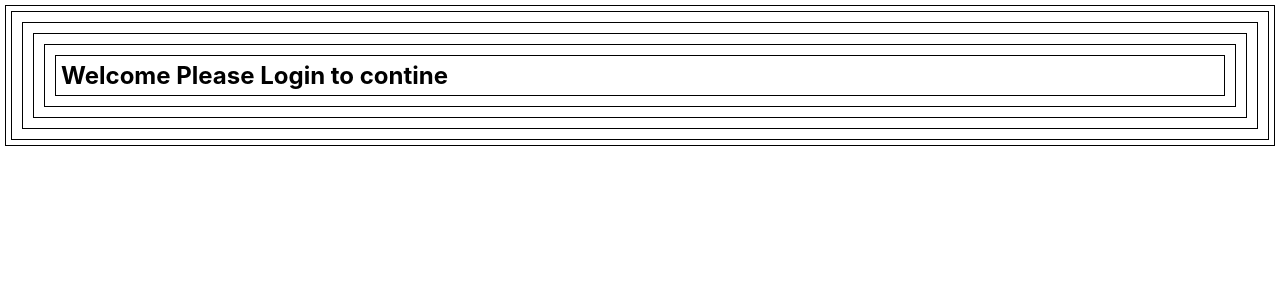
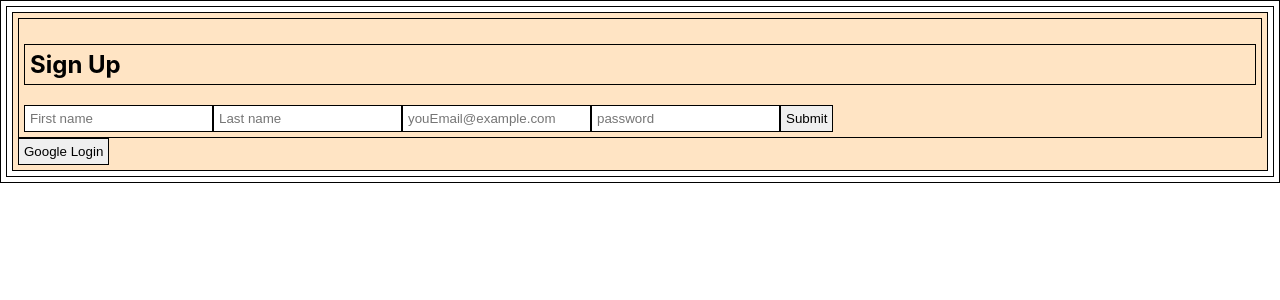
Before and after one commit to cassymarie/yicketty, a React (Create React App) app: page / in a window 1280 px wide. Shown: the top 300 px of the page. Built offline with nearby package versions, Linux system fonts and the light colour scheme; no server answers.

Commit message:
basic setup of login/signup forms.  No fetch requests complete

```diff
--- a/src/components/login/login.js
+++ b/src/components/login/login.js
@@ -1,11 +1,75 @@
 import React, { Component } from 'react';
 
 class Login extends Component {
+
+  state = {
+    existing: false,
+    first_name: '',
+    last_name: '',
+    email: '',
+    provider: 'email',
+  }
+
+  handleFirstNameChange = event => {
+    this.setState({
+      first_name: event.target.value
+    })
+  }
+  handleLastNameChange = event => {
+    this.setState({
+      last_name: event.target.value
+    })
+  }
+  handleEmailChange = event => {
+    this.setState({
+      email: event.target.value
+    })
+  }
+
+  handleGoogle = event => {
+    debugger
+    this.setState({ provider: 'google' })
+  }
+
+
+  signup_form = () => {
+    return (
+    <>
+    <form onSubmit={e => this.handleSignEmail(e)}>
+      <h2> Sign Up </h2>
+      <input type="text" onChange={e => this.handleFirstNameChange(e)} value={this.state.first_name} placeholder="First name"></input>
+      <input type="text" onChange={e => this.handleLastNameChange(e)} value={this.state.last} placeholder="Last name"></input>
+      <input type="email" onChange={e => this.handleEmailChange(e)} value={this.state.email} placeholder="youEmail@example.com"></input>
+      <input type="password" placeholder="password"></input>
+      <input type="submit"></input>
+    </form>
+    <button onClick={e => this.handleGoogle(e)}> Google Login </button>
+    </>
+    )
+  }
+
+
+  login_form = () => {
+    return (
+      <>
+    <form onSubmit={e => this.handleLoginEmail(e)}>
+      <h2> Log In </h2>
+      <input type="email" onChange={e => this.handleEmailChange(e)} value={this.state.email} placeholder="youEmail@example.com"></input>
+      <input type="password" placeholder="password"></input>
+      <input type="submit"></input>
+    </form>
+    <button> Google Login </button>
+    </>
+    )
+  }
+
   render() {
+    const showForm = this.state.existing ? this.login_form() : this.signup_form()
+
     return (
-      <div className="Login container">
-              <h2> Welcome Please Login to contine </h2>
-      </div>
+      <form className="component">
+          {showForm}
+      </form>
     );
   }
 };
--- a/src/index.css
+++ b/src/index.css
@@ -1,3 +1,8 @@
+body * {
+  border: 1px solid black;
+  padding: 5px;
+}
+
 body {
   margin: 0;
   font-family: -apple-system, BlinkMacSystemFont, 'Segoe UI', 'Roboto', 'Oxygen',
@@ -5,6 +10,9 @@ body {
     sans-serif;
   -webkit-font-smoothing: antialiased;
   -moz-osx-font-smoothing: grayscale;
+  width: 100%;
+  border: none;
+  height: 100%;
 }
 
 code {
@@ -12,8 +20,12 @@ code {
     monospace;
 }
 
-*{
-  border: 1px solid black;
-  padding: 5px;
-  margin: 5px
+.component {
+  background-color: bisque;
 }
+
+
+
+#root {
+  /* background-color: antiquewhite; */
+}
```
